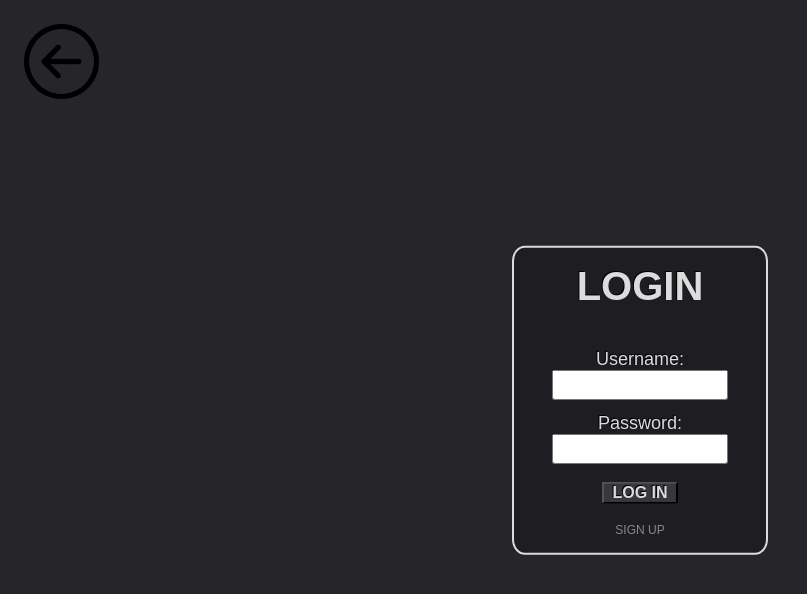
After one commit to nduje/xSTatic, a PHP site: page /login.php in a window 1280 px wide. The commit adds this page. Shown: the top 594 px of the page, without its empty margins (0-807 px from the left). Run offline with PHP 8.4, Linux system fonts and the light colour scheme.

Commit message:
Made fully functional backend (login and signup).

```diff
--- /dev/null
+++ b/login.php
@@ -0,0 +1,32 @@
+<!DOCTYPE html>
+
+<html>
+    <head>
+        <meta charset="utf-8">
+        <title>xSTatic</title>
+        <meta name="viewport" content="width=device-width initial-scale=1">
+        <link rel="stylesheet" href="styles/style.css">
+        <link rel="stylesheet" href="styles/style_login.css">
+    </head>
+
+    <body>
+        <a class="back_link"><img src="images/arrow.png" alt="back_arrow" class="back_arrow"></a>
+
+        <div class="main">
+    	    <div class="login_window">
+                <div class="login_content">
+                    <label class="login_title">LOGIN</label>
+                    <label class="warning_message">Some fields are empty</label>
+                    <label for="username" class="input_label">Username:</label>
+                    <input type="text" id="username" name="username">
+                    <label for="password" class="input_label">Password:</label>
+                    <input type="password" id="password" name="password">
+                    <input type="button" class="login_button" value="LOG IN">
+                    <a href="signup.php" class="signup_link">SIGN UP</a>
+                </div>
+            </div>
+        </div>
+
+        <script src="scripts/login.js"></script>
+    </body>
+</html>
--- /dev/null
+++ b/scripts/login.js
@@ -0,0 +1,133 @@
+let goBackArrow = document.querySelector('.back_link');
+
+goBackArrow.addEventListener('click', () => {
+    history.back();
+});
+
+
+let warningMessage = document.querySelector('.warning_message');
+let loginInputs = document.querySelectorAll('input');
+
+let loginButton = document.querySelector('.login_button');
+
+if (window.location.href.includes("login.php")) {
+    loginButton.addEventListener('click', async function(e) {
+        let username = loginInputs[0].value;
+        warningMessage.classList.remove('selected');
+
+        if (!username) {
+            warningMessage.classList.add('selected');
+            return;
+        }
+
+        let password = loginInputs[1].value;
+        if (!password) {
+            warningMessage.classList.add('selected');
+            return;
+        }
+
+        let response = await fetch(
+            `php/API.php?action=loginUser&username=${encodeURIComponent(username)}&password=${encodeURIComponent(password)}`
+        );
+
+        let responseData = await response.json();
+
+        console.log(responseData);
+
+        if (!responseData.success) {
+            warningMessage.classList.add('selected');
+
+            if (responseData.reason == "Incorrect username or password")
+                warningMessage.innerHTML = "Incorrect username or password";
+
+            else
+                warningMessage.innerHTML = "Unknown error";
+
+            return;
+        }
+
+        else {
+            warningMessage.classList.remove('selected');
+            warningMessage.innerHTML = "Some fields are empty";
+
+            for (let loginInput of loginInputs) {
+                loginInput.value = "";
+            }
+
+            setCookie('logged', username, 1);
+
+            history.back();
+        }
+    });
+}
+
+let signupButton = document.querySelector('.signup_button');
+
+if (window.location.href.includes("signup.php")) {
+    signupButton.addEventListener('click', async function(e) {
+        warningMessage.classList.remove('selected');
+        warningMessage.innerHTML = "Some fields are empty";
+
+        let username = loginInputs[0].value;
+        if (!username) {
+            warningMessage.classList.add('selected');
+            return;
+        }
+
+        let password = loginInputs[1].value;
+        if (!password) {
+            warningMessage.classList.add('selected');
+            return;
+        }
+
+        let repeatedPassword = loginInputs[2].value;
+        if (!repeatedPassword) {
+            warningMessage.classList.add('selected');
+            return;
+        }
+
+        let response = await fetch(
+            `php/API.php?action=signupUser&username=${encodeURIComponent(username)}&password=${encodeURIComponent(password)}&repeated_password=${encodeURIComponent(repeatedPassword)}`
+        );
+
+        let responseData = await response.json();
+
+        if (!responseData.success) {
+            warningMessage.classList.add('selected');
+
+            if (responseData.reason == "Passwords aren't matching")
+                warningMessage.innerHTML = "Passwords aren't matching";
+
+            else if (responseData.reason == "User already exists")
+                warningMessage.innerHTML = "User already exists";
+
+            else
+                warningMessage.innerHTML = "Some fields are empty";
+
+            return;
+        }
+
+        else {
+            warningMessage.classList.remove('selected');
+            warningMessage.innerHTML = "Some fields are empty";
+
+            for (let loginInput of loginInputs) {
+                loginInput.value = "";
+            }
+
+            history.back();
+        }
+    });
+}
+
+function setCookie(name, value, days) {
+    let expires = "";
+
+    if (days) {
+        let date = new Date();
+        date.setTime(date.getTime() + (days * 24 * 60 * 60 * 1000));
+        expires = "; expires=" + date.toUTCString();
+    }
+
+    document.cookie = name + "=" + (value || "")  + expires + "; path=/";
+}
--- a/styles/style.css
+++ b/styles/style.css
@@ -511,7 +511,7 @@ hr.small-footer-line {
 
 }
 
-#login_link {
+.log_link {
     text-transform: uppercase;
     text-align: center;
     cursor: pointer;
@@ -519,6 +519,36 @@ hr.small-footer-line {
     font-size: 75%;
     padding-bottom: 0.25em;
 }
+
+.log_link:hover {
+    color: #9c9c9c;
+}
+
+.login_link, .logout_link{
+    display: none;
+}
+
+.login_link.selected, .logout_link.selected {
+    display: flex;
+    justify-content: center;
+    align-items: center;
+}
+
+.logged_user_div {
+    display: none;
+
+    text-align: center;
+    color: #888888;
+    font-size: 75%;
+    padding-bottom: 0.25em;
+}
+
+.logged_user_div.selected {
+    display: flex;
+    justify-content: center;
+    text-align: center;
+}
+
 
 #copyright {
     color: #4e4e50;
--- /dev/null
+++ b/styles/style_login.css
@@ -0,0 +1,162 @@
+* {
+    padding: 0;
+    margin: 0;
+    box-sizing: border-box;
+}
+
+body {
+    background-color: linear-gradient(rgba(38, 38, 42, 0.5), rgba(38, 38, 42, 0.5));
+}
+
+.back_arrow {
+    width: 75px;
+    height: auto;
+
+    margin-top: 1.5em;
+    margin-left: 1.5em;
+
+    cursor: pointer;
+}
+
+.back_arrow:hover, .back_arrow:active {
+    transform: scale(1.25);
+}
+
+.main {
+    position: absolute;
+    top: 50%;
+    left: 50%;
+    transform: translate(-50%, -50%);
+    width: 100%;
+
+    display: flex;
+    flex-direction: column;
+    justify-content: center;
+    text-align: center;
+}
+
+.login_window {
+    display: flex;
+    flex-direction: column;
+
+    width: 20%;
+    height: auto;
+
+    margin-left: auto;
+    margin-right: auto;
+
+
+    justify-content: center;
+    align-items: center;
+
+
+    border-radius: 5%;
+    border: 2px solid #dcdcdc;
+    background: rgb(30, 30, 34);
+}
+
+.login_content {
+    margin: 1em;
+    display: flex;
+    flex-direction: column;
+
+    width: 100%;
+    height: auto;
+}
+
+.login_title {
+    display: inline-block;
+    color: #dcdcdc;
+    text-shadow: -1px -1px 0 #000000;
+    font-weight: bold;
+    font-size: 40px;
+
+    margin-bottom: 1em;
+}
+
+.warning_message {
+    display: none;
+    color: rgb(220, 0, 0);
+    text-shadow: -1px -1px 0 #000000;
+
+    margin: 0;
+
+    font-size: 14px;
+}
+
+.warning_message.selected {
+    display: flex;
+
+    justify-content: center;
+    align-items: center;
+
+    position: absolute;
+    top: 25%;
+    left: 50%;
+    transform: translate(-50%, -50%);
+
+}
+
+.input_label {
+    color: #dcdcdc;
+    text-shadow: -1px -1px 0 #000000;
+
+    font-size: 18px;
+}
+
+input {
+    margin-bottom: 1em;
+    margin-left: auto;
+    margin-right: auto;
+
+    font-weight: 550;
+
+    padding-left: 0.25em;
+    padding-right: 0.25em;
+
+    width: 70%;
+    height: 30px;
+}
+
+.signup_link {
+    text-decoration: none;
+    color: #888888;
+
+    font-size: 12px;
+
+    width: 20%;
+    margin-left: auto;
+    margin-right: auto;
+
+    margin-top: 0.25em;
+    margin-bottom: 0;
+}
+
+.signup_link:hover {
+    color: #9c9c9c;
+}
+
+.login_button, .signup_button {
+    margin-top: 0.25em;
+    font-size: 16px;
+    border-radius: 5%;
+
+    text-align: center;
+
+    width: 30%;
+    height: auto;
+
+    padding-left: auto;
+    padding-right: auto;
+
+    cursor: pointer;
+
+    background: rgb(56, 56, 60);
+
+    color: #dcdcdc;
+    text-shadow: -1px -1px 0 #000;
+}
+
+.login_button:hover, .login_button:active {
+    background: rgb(60, 60, 64);
+}
```
Also changed, not shown: mutual/footer.php (+8 -2 lines), php/API.php (added, +151 -0 lines), php/DatabaseAccess.php (added, +50 -0 lines), php/loginUser.php (added, +8 -0 lines), php/signupUser.php (added, +8 -0 lines), scripts/script.js (+57 -0 lines), signup.php (added, +33 -0 lines), images/arrow.png (added).
